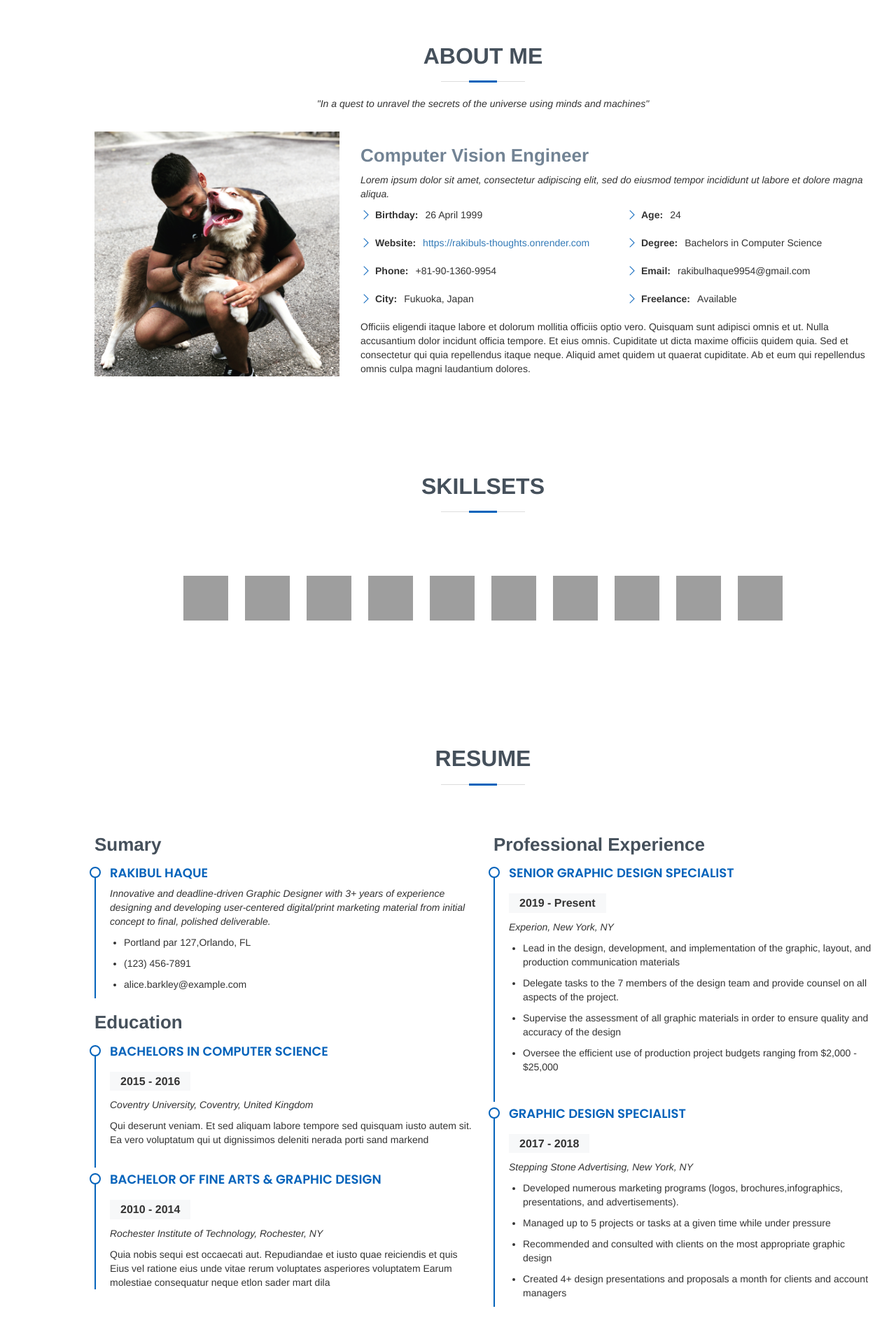
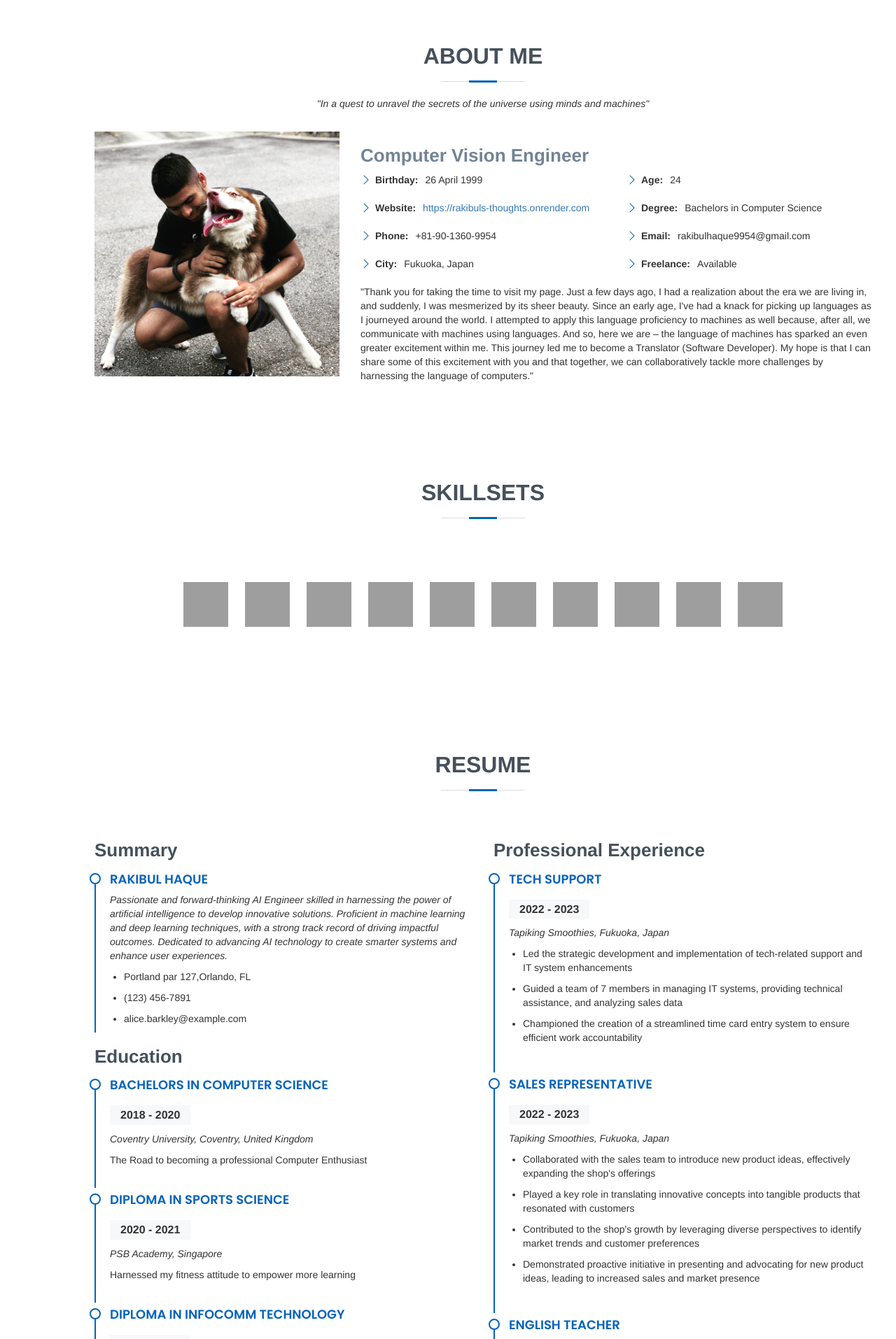
Before and after one commit to rakibulhaque9954/portfolio, a Flask app: page / in a window 1280 px wide. Shown: the part 817-2731 px from the top of the page at 70% size. Run offline with Flask 3, Linux system fonts and the light colour scheme; some libraries are stand-ins or nearby versions; grey boxes are pictures that could not be loaded.

Commit message:
changed Resume, main.py, and added requirement.txt (4th commit)

```diff
--- a/main.py
+++ b/main.py
@@ -7,12 +7,12 @@ from flask_bootstrap import Bootstrap
 from flask_ckeditor import CKEditor
 from forms import *
 import os
-from dotenv import load_dotenv
+# from dotenv import load_dotenv
 
 """loading environment variables"""
-load_dotenv()
-username = os.environ.get("USERNAME")
-pass_key = os.environ.get("PASS_KEY")
+# load_dotenv()
+username = "rahul@admin.com" #os.environ.get("USERNAME")
+pass_key = "Rahul@9954" #os.environ.get("PASS_KEY")
 
 """Initialising flask app"""
 app = Flask(__name__)
@@ -327,6 +327,5 @@ def get_suggestions():
 
     return jsonify(results)
 
-
 if __name__ == '__main__':
-    app.run(debug=True)
+    app.run(host='0.0.0.0', port=5000)
--- a/templates/index.html
+++ b/templates/index.html
@@ -98,10 +98,6 @@
           </div>
           <div class="col-lg-8 pt-4 pt-lg-0 content">
             <h3>Computer Vision Engineer</h3>
-            <p class="fst-italic">
-              Lorem ipsum dolor sit amet, consectetur adipiscing elit, sed do eiusmod tempor incididunt ut labore et dolore
-              magna aliqua.
-            </p>
             <div class="row">
               <div class="col-lg-6">
                 <ul>
@@ -121,8 +117,18 @@
               </div>
             </div>
             <p>
-              Officiis eligendi itaque labore et dolorum mollitia officiis optio vero. Quisquam sunt adipisci omnis et ut. Nulla accusantium dolor incidunt officia tempore. Et eius omnis.
-              Cupiditate ut dicta maxime officiis quidem quia. Sed et consectetur qui quia repellendus itaque neque. Aliquid amet quidem ut quaerat cupiditate. Ab et eum qui repellendus omnis culpa magni laudantium dolores.
+             "Thank you for taking the time to visit my page.
+              Just a few days ago, I had a realization about the era we are living in,
+              and suddenly, I was mesmerized by its sheer beauty.
+              Since an early age, I've had a knack for picking up languages as I journeyed around the world.
+              I attempted to apply this language proficiency to machines as well because,
+              after all, we communicate with machines using languages.
+              And so, here we are – the language of machines has sparked an even greater excitement within me.
+
+              This journey led me to become a Translator (Software Developer).
+              My hope is that I can share some of this excitement with you and that together,
+              we can collaboratively tackle more challenges by harnessing the language of computers."
+
             </p>
           </div>
         </div>
@@ -164,10 +170,10 @@
 
         <div class="row">
           <div class="col-lg-6">
-            <h3 class="resume-title">Sumary</h3>
+            <h3 class="resume-title">Summary</h3>
             <div class="resume-item pb-0">
               <h4>Rakibul Haque</h4>
-              <p><em>Innovative and deadline-driven Graphic Designer with 3+ years of experience designing and developing user-centered digital/print marketing material from initial concept to final, polished deliverable.</em></p>
+              <p><em>Passionate and forward-thinking AI Engineer skilled in harnessing the power of artificial intelligence to develop innovative solutions. Proficient in machine learning and deep learning techniques, with a strong track record of driving impactful outcomes. Dedicated to advancing AI technology to create smarter systems and enhance user experiences.</em></p>
               <ul>
                 <li>Portland par 127,Orlando, FL</li>
                 <li>(123) 456-7891</li>
@@ -178,43 +184,64 @@
             <h3 class="resume-title">Education</h3>
             <div class="resume-item">
               <h4>Bachelors in Computer Science</h4>
-              <h5>2015 - 2016</h5>
+              <h5>2018 - 2020</h5>
               <p><em>Coventry University, Coventry, United Kingdom</em></p>
-              <p>Qui deserunt veniam. Et sed aliquam labore tempore sed quisquam iusto autem sit. Ea vero voluptatum qui ut dignissimos deleniti nerada porti sand markend</p>
+              <p>The Road to becoming a professional Computer Enthusiast</p>
             </div>
             <div class="resume-item">
-              <h4>Bachelor of Fine Arts &amp; Graphic Design</h4>
-              <h5>2010 - 2014</h5>
-              <p><em>Rochester Institute of Technology, Rochester, NY</em></p>
-              <p>Quia nobis sequi est occaecati aut. Repudiandae et iusto quae reiciendis et quis Eius vel ratione eius unde vitae rerum voluptates asperiores voluptatem Earum molestiae consequatur neque etlon sader mart dila</p>
+              <h4>Diploma in Sports Science</h4>
+              <h5>2020 - 2021</h5>
+              <p><em>PSB Academy, Singapore</em></p>
+              <p>Harnessed my fitness attitude to empower more learning</p>
+            </div>
+            <div class="resume-item">
+              <h4>Diploma in Infocomm Technology</h4>
+              <h5>2017 - 2018</h5>
+              <p><em>PSB Academy, Singapore</em></p>
+              <p>Taught me more than just hardware and software</p>
             </div>
           </div>
           <div class="col-lg-6">
             <h3 class="resume-title">Professional Experience</h3>
             <div class="resume-item">
-              <h4>Senior graphic design specialist</h4>
-              <h5>2019 - Present</h5>
-              <p><em>Experion, New York, NY </em></p>
+              <h4>Tech Support</h4>
+              <h5>2022 - 2023</h5>
+              <p><em>Tapiking Smoothies, Fukuoka, Japan </em></p>
               <ul>
-                <li>Lead in the design, development, and implementation of the graphic, layout, and production communication materials</li>
-                <li>Delegate tasks to the 7 members of the design team and provide counsel on all aspects of the project. </li>
-                <li>Supervise the assessment of all graphic materials in order to ensure quality and accuracy of the design</li>
-                <li>Oversee the efficient use of production project budgets ranging from $2,000 - $25,000</li>
+              <li>Led the strategic development and implementation of tech-related support and IT system enhancements</li>
+              <li>Guided a team of 7 members in managing IT systems, providing technical assistance, and analyzing sales data</li>
+              <li>Championed the creation of a streamlined time card entry system to ensure efficient work accountability</li>
               </ul>
             </div>
             <div class="resume-item">
-              <h4>Graphic design specialist</h4>
-              <h5>2017 - 2018</h5>
-              <p><em>Stepping Stone Advertising, New York, NY</em></p>
+              <h4>Sales Representative</h4>
+              <h5>2022 - 2023</h5>
+              <p><em>Tapiking Smoothies, Fukuoka, Japan</em></p>
               <ul>
-                <li>Developed numerous marketing programs (logos, brochures,infographics, presentations, and advertisements).</li>
-                <li>Managed up to 5 projects or tasks at a given time while under pressure</li>
-                <li>Recommended and consulted with clients on the most appropriate graphic design</li>
-                <li>Created 4+ design presentations and proposals a month for clients and account managers</li>
+                <li>Collaborated with the sales team to introduce new product ideas, effectively expanding the shop's offerings</li>
+<li>Played a key role in translating innovative concepts into tangible products that resonated with customers</li>
+<li>Contributed to the shop's growth by leveraging diverse perspectives to identify market trends and customer preferences</li>
+<li>Demonstrated proactive initiative in presenting and advocating for new product ideas, leading to increased sales and market presence</li>
+              </ul>
+            </div>
+              <div class="resume-item">
+              <h4>English Teacher</h4>
+              <h5>2020 - 2023</h5>
+              <p><em>Online and Volunteering</em></p>
+              <ul>
+              <li>Independently freelanced as a TEFL teacher, delivering impactful English language instruction to students</li>
+<li>Designed and implemented tailored lesson plans to accommodate diverse learning styles and individual needs</li>
+<li>Empowered students by fostering a positive and inclusive learning environment that encouraged active participation</li>
+<li>Utilized creative teaching techniques and interactive activities to spark enthusiasm and engagement among students</li>
+<li>Facilitated measurable improvements in students' language proficiency, enhancing their communication skills and confidence</li>
+<li>Provided personalized feedback and constructive guidance, driving students to overcome challenges and achieve growth</li>
+<li>Cultivated a passion for lifelong learning by promoting cultural awareness and global communication through language</li>
+
               </ul>
             </div>
           </div>
         </div>
+
 
       </div>
     </section><!-- End Resume Section -->
@@ -364,9 +391,7 @@
       <p>you have reached the end, thank you for bearing with me.</p>
       <div class="social-links">
         <a href="#" class="twitter"><i class="bx bxl-twitter"></i></a>
-        <a href="#" class="facebook"><i class="bx bxl-facebook"></i></a>
-        <a href="#" class="instagram"><i class="bx bxl-instagram"></i></a>
-        <a href="#" class="google-plus"><i class="bx bxl-skype"></i></a>
+      <a href="#" class="github"><i class="bx bxl-github"></i></a>
         <a href="#" class="linkedin"><i class="bx bxl-linkedin"></i></a>
       </div>
 
```
Also changed, not shown: instance/projects_portfolios.db.
